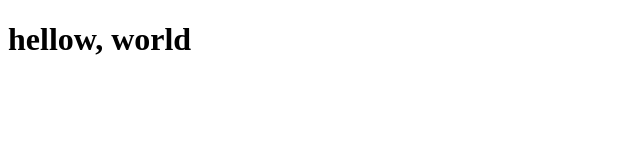
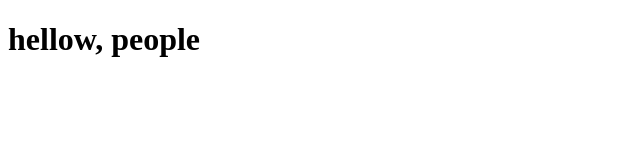
Before and after one commit to georgexakareishvili/module2, a plain HTML site: page firstprojects/index.html in a window 1280 px wide. Shown: the full height of the page, 0-640 px from the left. Drawn offline with Linux system fonts and the light colour scheme.

Commit message:
change text

```diff
--- a/firstprojects/index.html
+++ b/firstprojects/index.html
@@ -2,6 +2,6 @@
 <html>
         <head></head>
                 <body>
-                        <h1>hellow, world</h1>
+                        <h1>hellow, people</h1>
                 </body>
 </html>
```
